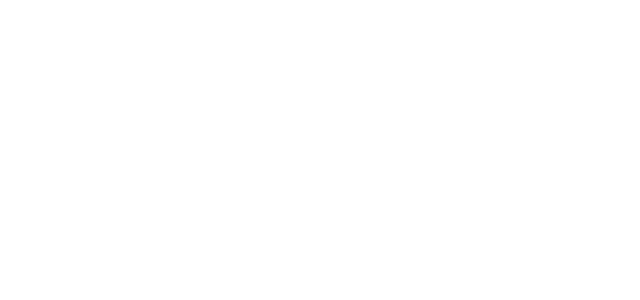
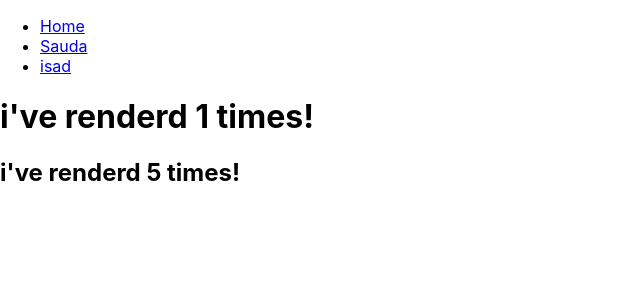
Before and after one commit to TJKwolf/react-isab, a React (Create React App) app in the folder tuomo-react-harjoitus/: page /Counters in a window 1280 px wide. Before the commit this address had no page. Shown: the top 300 px of the page, without its empty margins (0-640 px from the left). Built offline with nearby package versions, Linux system fonts and the light colour scheme.

Commit message:
counter kesken

```diff
--- a/tuomo-react-harjoitus/src/App.js
+++ b/tuomo-react-harjoitus/src/App.js
@@ -3,7 +3,7 @@
 import { Buttons } from "./pages/buttons";
 import { BrowserRouter, Routes, Route } from "react-router-dom";
 import { Router } from "./pages/router";
-
+import { Counters } from "./pages/Counters";
 function App() {
   return (
     <BrowserRouter>
@@ -12,6 +12,7 @@
           <Route path='/'element={<Router/>}>
           <Route index element={<Message/>}/>
           <Route path='Buttons' element={<Buttons/>}/>
+          <Route path='Counters' element={<Counters/>}/>
         </Route>
         </Routes>
       </div>
--- /dev/null
+++ b/tuomo-react-harjoitus/src/pages/Counters.jsx
@@ -0,0 +1,26 @@
+import React from "react";
+import {useState, useEffect} from "react";
+
+export const Counters =()=>{
+
+    const[count, setCount] = useState(0);
+    useEffect(( )=>{
+        setTimeout(function (){
+            setCount(count +1);
+        },1000);
+
+    },[])
+    const[count2, setCoun2t] = useState(0);
+    useEffect(( )=>{
+        setTimeout(function (){
+            setCoun2t(count2 +1);
+        },1000);
+    })
+
+    return(
+        <div>
+            <h1>i've renderd {count} times!</h1>
+            <h2>i've renderd {count2} times!</h2>
+        </div>
+    );
+}
--- a/tuomo-react-harjoitus/src/pages/router.jsx
+++ b/tuomo-react-harjoitus/src/pages/router.jsx
@@ -12,6 +12,10 @@
                     <li>
                         <Link to="/Buttons">Sauda</Link>
                     </li>
+                    <li>
+                    <Link to="/Counters">isad</Link>
+                    </li>
+
                 </ul>
             </div>
             <Outlet/>
```
